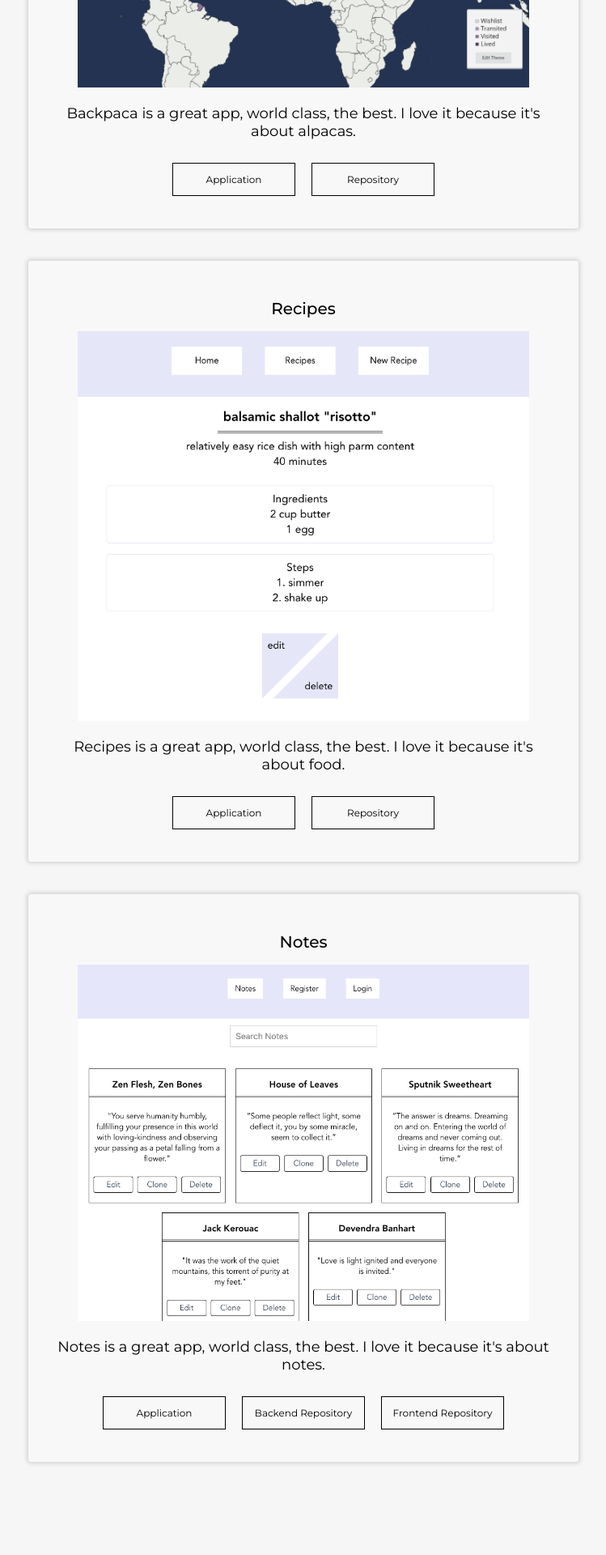
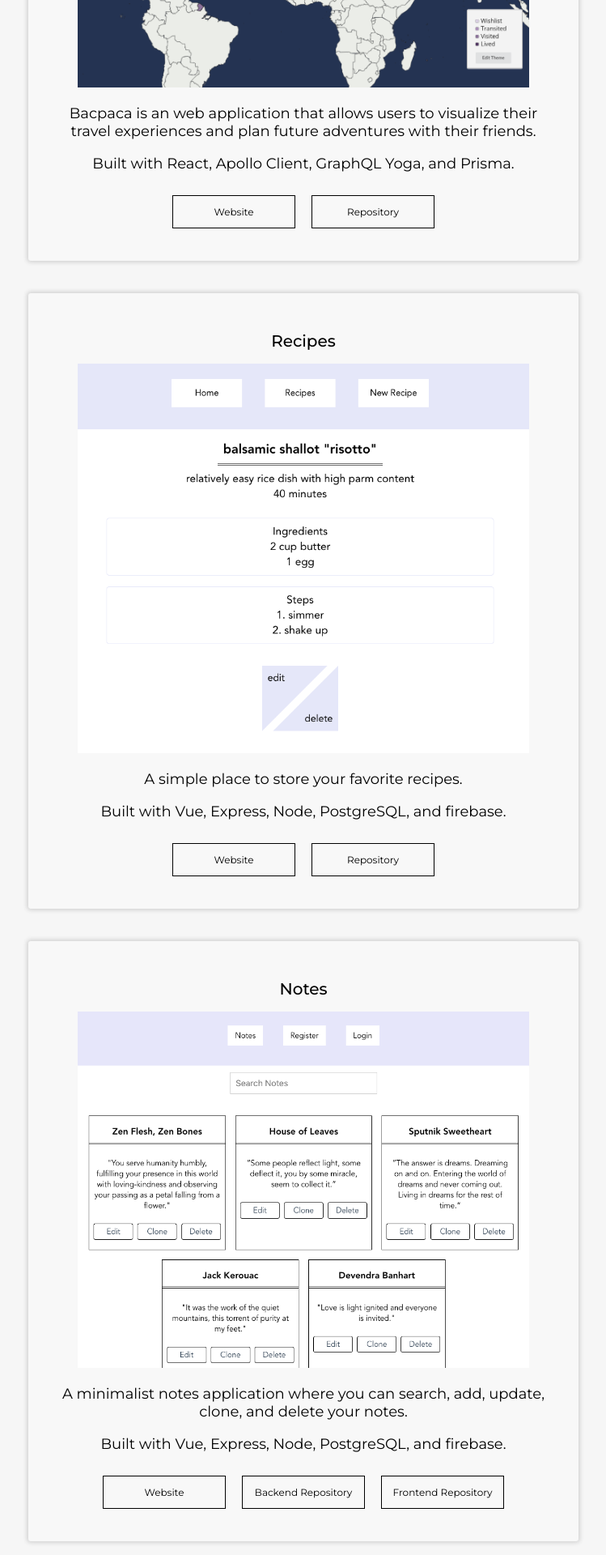
Before and after one commit to lolax/portfolio, a Vue app: page /portfolio in a window 1280 px wide. Shown: the part 500-2420 px from the top of the page at 81% size, without its empty margins (265-1014 px from the left). Before the commit the page ends 2375 px from the top, so only its background shows below. Built offline with nearby package versions, Linux system fonts and the light colour scheme; what vue-progressive-image would draw is missing.

Commit message:
Updated portfolio descriptions + stack

```diff
--- a/src/components/portfolio/Portfolio.vue
+++ b/src/components/portfolio/Portfolio.vue
@@ -9,6 +9,7 @@
         :src='require(`../../assets/${project.gif}`)'
         alt='Project demo'>
       <p>{{project.description}}</p>
+      <p>{{project.stack}}</p>
       <div class='links-container'>
         <a
           class='link'
--- a/src/components/portfolio/projectData.js
+++ b/src/components/portfolio/projectData.js
@@ -2,22 +2,25 @@ const projectData = [
   {
     id: 1,
     name: 'Backpaca',
-    description: 'Backpaca is a great app, world class, the best. I love it because it\'s about alpacas.',
-    links: [{text: 'Application', href: 'https://backpaca.app/', id: 'backpaca-app'}, {text: 'Repository', href: 'https://github.com/Lambda-School-Labs/labs9-map-scratcher/', id: 'backpaca-repo'}],
+    description: 'Bacpaca is an web application that allows users to visualize their travel experiences and plan future adventures with their friends.',
+    links: [{text: 'Website', href: 'https://backpaca.app/', id: 'backpaca-app'}, {text: 'Repository', href: 'https://github.com/Lambda-School-Labs/labs9-map-scratcher/', id: 'backpaca-repo'}],
+    stack: "Built with React, Apollo Client, GraphQL Yoga, and Prisma.",
     gif: 'backpaca.png'
   },
   {
     id: 2,
     name: 'Recipes',
-    description: 'Recipes is a great app, world class, the best. I love it because it\'s about food.',
-    links: [{text: 'Application', href: 'https://recipes.lola.codes/', id: 'cookin-app'}, {text: 'Repository', href: 'https://github.com/lolax/L-L-Recipes', id: 'cookin-repo'}],
+    description: 'A simple place to store your favorite recipes.',
+    links: [{text: 'Website', href: 'https://recipes.lola.codes/', id: 'cookin-app'}, {text: 'Repository', href: 'https://github.com/lolax/L-L-Recipes', id: 'cookin-repo'}],
+    stack: "Built with Vue, Express, Node, PostgreSQL, and firebase.",
     gif: 'recipes.png'
   },
   {
     id: 3,
     name: 'Notes',
-    description: 'Notes is a great app, world class, the best. I love it because it\'s about notes.',
-    links: [{text: 'Application', href: 'https://notes.lola.codes/', id: 'notes-app'}, {text: 'Backend Repository', href: 'https://github.com/lolax/back-end-project-week', id: 'notes-backend'}, {text: 'Frontend Repository', href: 'https://github.com/lolax/notes-frontend', id: 'notes-frontend'}],
+    description: 'A minimalist notes application where you can search, add, update, clone, and delete your notes.',
+    links: [{text: 'Website', href: 'https://notes.lola.codes/', id: 'notes-app'}, {text: 'Backend Repository', href: 'https://github.com/lolax/back-end-project-week', id: 'notes-backend'}, {text: 'Frontend Repository', href: 'https://github.com/lolax/notes-frontend', id: 'notes-frontend'}],
+    stack: "Built with Vue, Express, Node, PostgreSQL, and firebase.",
     gif: 'notes.png'
   },
 ]
```
